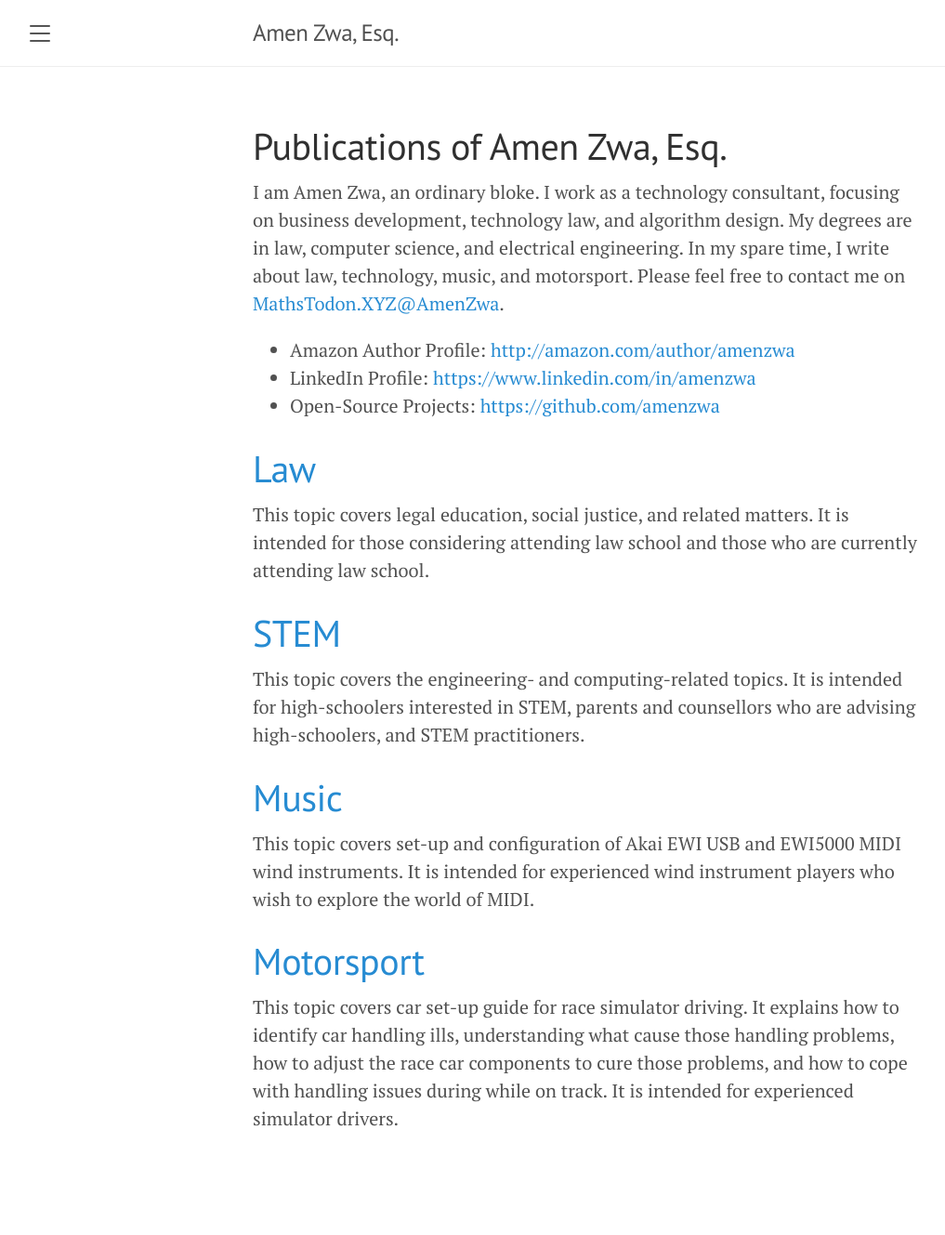
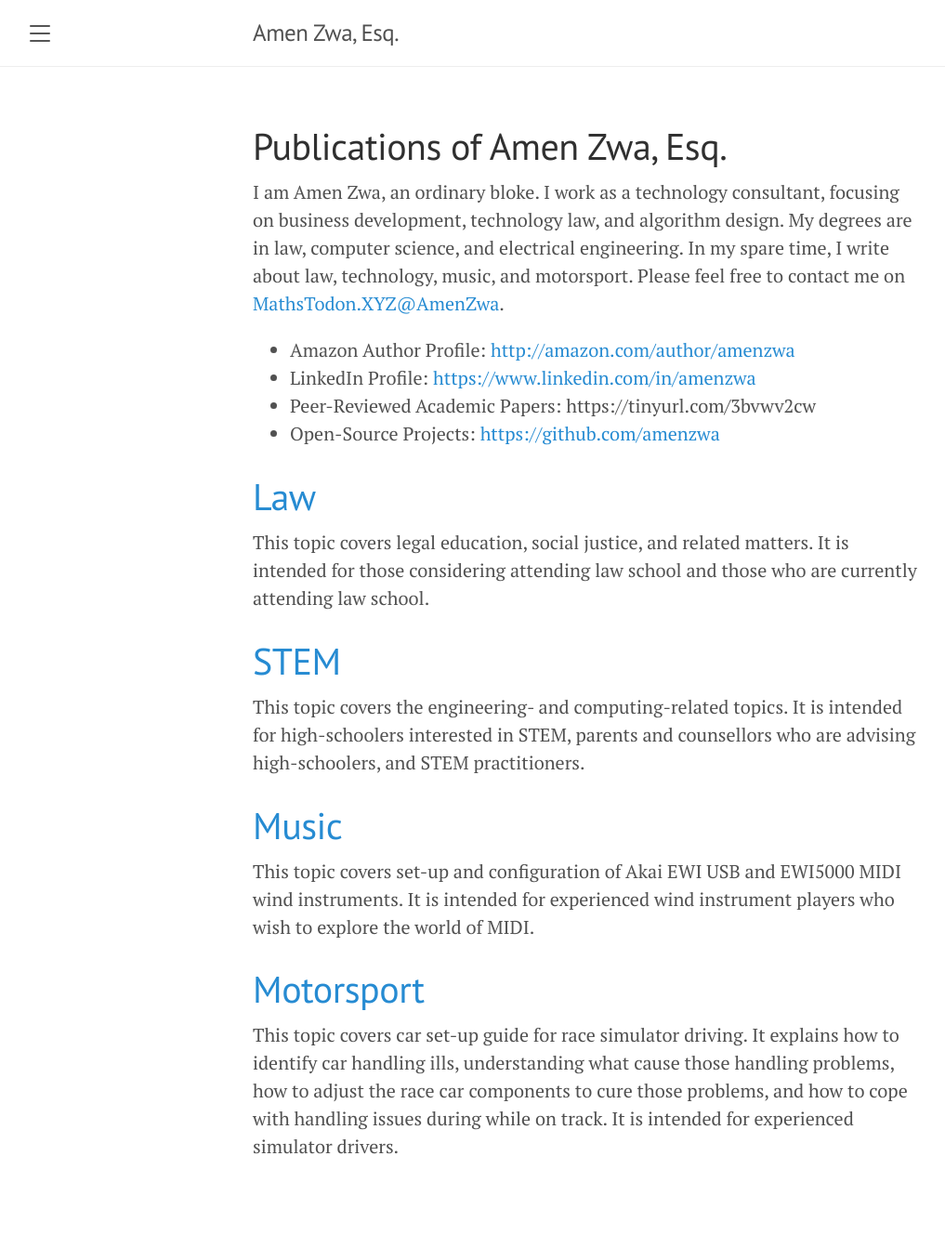
Before and after one commit to amenzwa/amenzwa.github.io, a Jekyll site: the page built from index.md, in a window 1280 px wide. Shown: the whole page at 93% size, without its empty margins (8-1025 px from the left). Built offline with Jekyll 4.4.1, drawn with Linux system fonts in a browser that asks for light colours; our own code applies the rules of GitHub Pages for plain Markdown files; the list of posts is cut into pages by our own code; before the commit the page ends 1299 px from its top, so only the background shows below that.

Commit message:
add Academia link to profile

```diff
--- a/index.md
+++ b/index.md
@@ -6,6 +6,7 @@ I am Amen Zwa, an ordinary bloke. I work as a technology consultant, focusing on
 
 - Amazon Author Profile: [http://amazon.com/author/amenzwa](http://amazon.com/author/amenzwa)
 - LinkedIn Profile: [https://www.linkedin.com/in/amenzwa](https://www.linkedin.com/in/amenzwa)
+- Peer-Reviewed Academic Papers: https://tinyurl.com/3bvwv2cw
 - Open-Source Projects: [https://github.com/amenzwa](https://github.com/amenzwa)
 
 # [Law](law/index.md)
```
